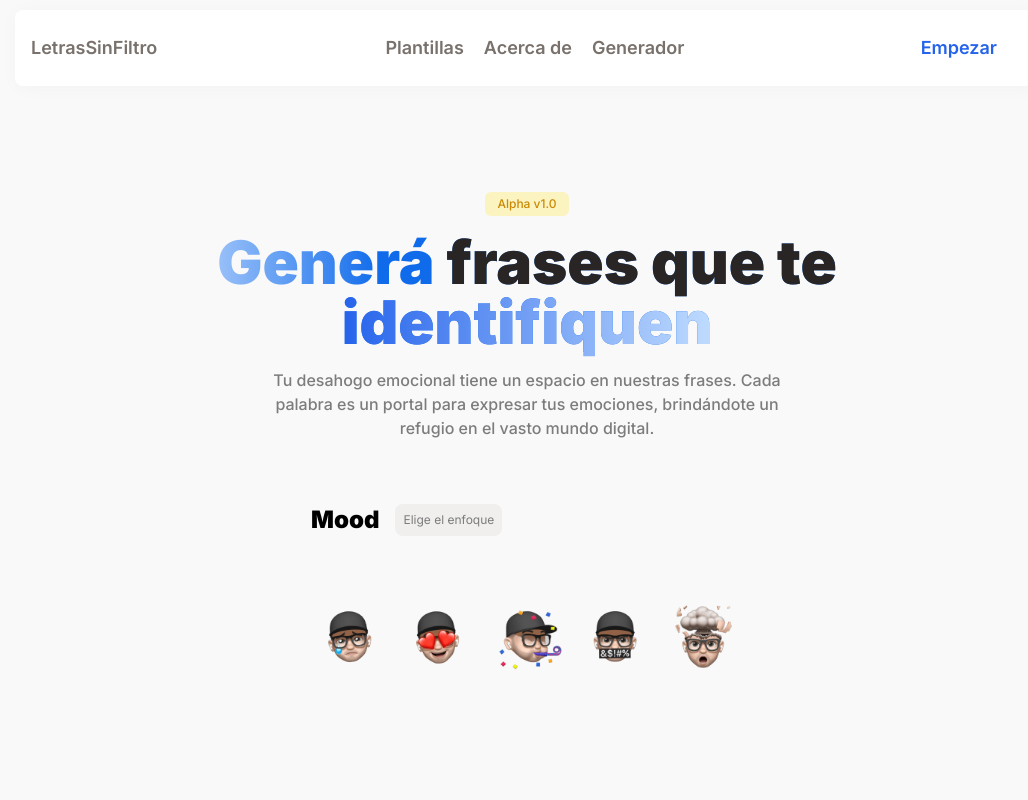
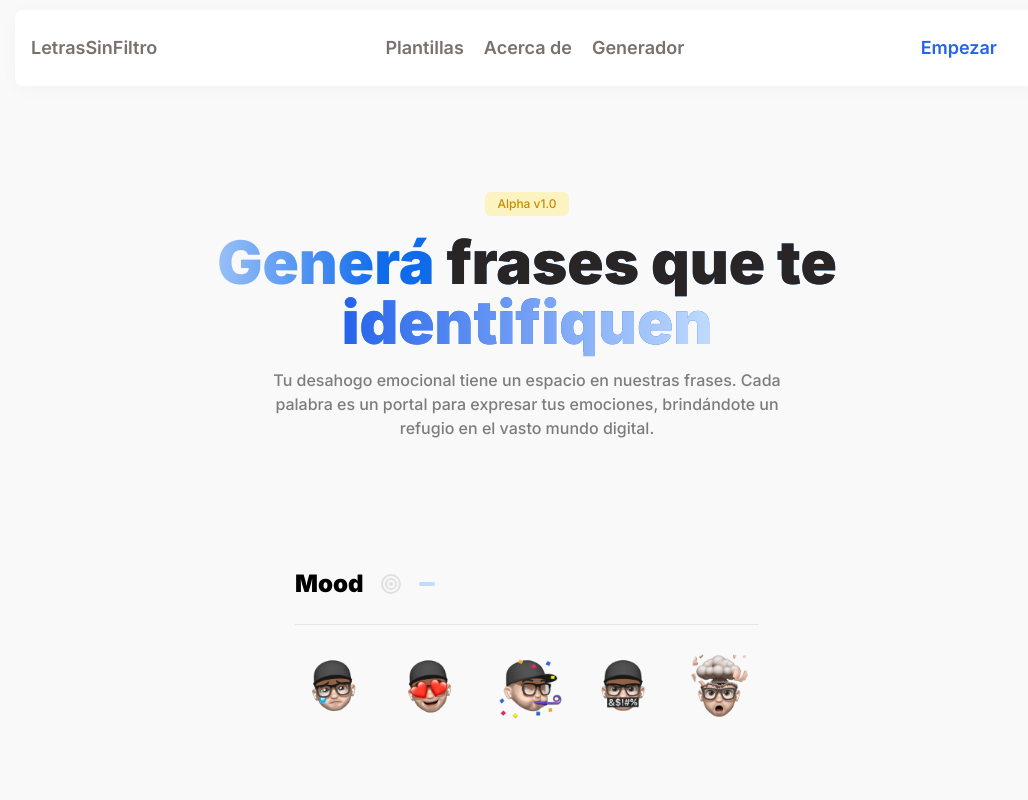
Before and after one commit to frannlencina/LetrasSinFiltro, a Next.js app: page / in a window 1280 px wide. Shown: the top 800 px of the page, without its empty margins (113-1141 px from the left). Built offline with nearby package versions, Linux system fonts and the light colour scheme.

Commit message:
🚀 emotion context

```diff
--- /dev/null
+++ b/src/app/components/EmotionButtons.tsx
@@ -0,0 +1,61 @@
+import { FC, useState } from 'react';
+import Image from 'next/image';
+import { useEmotion } from '../context/EmotionContext';
+
+const EmotionButtons: FC = () => {
+
+
+    const { changeEmotion, emotion } = useEmotion();
+
+    const handleButtonClick = (newEmotion: string) => {
+        changeEmotion(newEmotion);
+    };
+
+    const images = [
+        { src: "/memoji-triste.png", alt: "Memoji triste", emotion: "Triste" },
+        { src: "/memoji-enamorado.png", alt: "Memoji enamorado", emotion: "Enamorado" },
+        { src: "/memoji-festejando.png", alt: "Memoji festejando", emotion: "Feliz" },
+        { src: "/memoji-enojado.png", alt: "Memoji enojado", emotion: "Enojado" },
+        { src: "/memoji-loco.png", alt: "Memoji loco", emotion: "Loco" },
+    ];
+
+    return (
+
+        <>
+            <div className='max-w-6xl'>
+                <div className="flex gap-4 items-center">
+                    <h4 className="font-black text-black text-2xl ">Mood</h4>
+                    <div className='relative group'>
+                        <span className='hidden group-hover:block  absolute z-20 text-blue-200 font-medium bg-blue-800 rounded-lg text-xs -translate-y-8 -translate-x-3 px-2 py-[2px] '>focus</span>
+                        <svg className="icon icon-tabler icon-tabler-target opacity-10" xmlns="http://www.w3.org/2000/svg" width="24" height="24" viewBox="0 0 24 24" stroke-width="2" stroke="currentColor" fill="none" stroke-linecap="round" stroke-linejoin="round">
+                            <path stroke="none" d="M0 0h24v24H0z" fill="none"></path>
+                            <path d="M12 12m-1 0a1 1 0 1 0 2 0a1 1 0 1 0 -2 0"></path>
+                            <path d="M12 12m-5 0a5 5 0 1 0 10 0a5 5 0 1 0 -10 0"></path>
+                            <path d="M12 12m-9 0a9 9 0 1 0 18 0a9 9 0 1 0 -18 0"></path>
+                        </svg>
+                    </div>
+
+                    <p className="opacity-100  select-none  bg-blue-200 text-blue-500  rounded-lg px-2 py-[2px] text-center text-md">{emotion}</p>
+                </div>
+            </div>
+            <hr />
+            <div className='flex gap-4'>
+                {
+                    images.map((image, index) => (
+                        <button key={index} onClick={() => handleButtonClick(image.emotion)}>
+                            <Image
+                                className={image.emotion === emotion ? 'rounded-lg cursor-pointer bg-blue-500 scale-110' : 'rounded-lg cursor-pointer hover:scale-110 transition-all hover:bg-blue-500 '}
+                                src={image.src}
+                                width={80}
+                                height={80}
+                                alt={image.alt}
+                            />
+                        </button>
+                    ))
+                }
+            </div>
+        </>
+    );
+};
+
+export default EmotionButtons;
--- /dev/null
+++ b/src/app/context/EmotionContext.js
@@ -0,0 +1,32 @@
+// EmotionContext.js
+import React, { createContext, useState, useContext } from 'react';
+
+const EmotionContext = createContext({
+  emotion: '',
+  changeEmotion: () => {}, // No recibe parámetros aquí
+});
+
+export function useEmotion() {
+  const context = useContext(EmotionContext);
+  if (!context) {
+    throw new Error('useEmotion must be used within an EmotionProvider');
+  }
+  return context;
+}
+
+const EmotionProvider = ({ children }) => {
+  const [emotion, setEmotion] = useState('');
+
+  const changeEmotion = (newEmotion) => {
+    console.log(newEmotion)
+    setEmotion(newEmotion);
+  };
+
+  return (
+    <EmotionContext.Provider value={{ emotion, changeEmotion }}>
+      {children}
+    </EmotionContext.Provider>
+  );
+};
+
+export { EmotionProvider };
--- a/src/app/page.tsx
+++ b/src/app/page.tsx
@@ -1,7 +1,11 @@
+'use client'
 import Image from "next/image"
 import Generator from "./components/blocks/Generator";
+import EmotionButtons from './components/EmotionButtons'
+import { EmotionProvider, useEmotion } from "./context/EmotionContext";
 
 export default function Home() {
+
   const images = [
     { src: "/memoji-triste.png", alt: "Memoji triste" },
     { src: "/memoji-enamorado.png", alt: "Memoji enamorado" },
@@ -9,6 +13,9 @@ export default function Home() {
     { src: "/memoji-enojado.png", alt: "Memoji enojado" },
     { src: "/memoji-loco.png", alt: "Memoji loco" },
   ];
+
+  const { emotion } = useEmotion();
+
   return (
     <>
       <main className="flex min-h-screen flex-col items-center justify-center max-w-6xl mx-auto">
@@ -19,24 +26,10 @@ export default function Home() {
             <h4 className="text-center font-medium opacity-50 max-w-lg mx-auto ">Tu desahogo emocional tiene un espacio en nuestras frases. Cada palabra es un portal para expresar tus emociones, brindándote un refugio en el vasto mundo digital.</h4>
           </div>
         </div>
-        <div className="max-w-6xl">
-          <div className="flex gap-4">
-            <h4 className="font-black text-black text-2xl ">Mood</h4>
-            <p className="opacity-50 bg-stone-200 rounded-lg px-2 py-2 text-center text-xs">Elige el enfoque</p>
-          </div>
-          <div className="flex gap-2 justify-center mt-16">
-
-            {
-              images.map((image, index) => (
-                <Image key={index}
-                  className="hover:bg-blue-500 rounded-lg cursor-pointer"
-                  src={image.src}
-                  width={80}
-                  height={80}
-                  alt={image.alt} />
-              ))
-            }
-          </div>
+        <div className="flex flex-col gap-6 justify-center mt-16">
+          <EmotionProvider>
+            <EmotionButtons />
+          </ EmotionProvider>
         </div>
         <Generator />
       </main>
```
